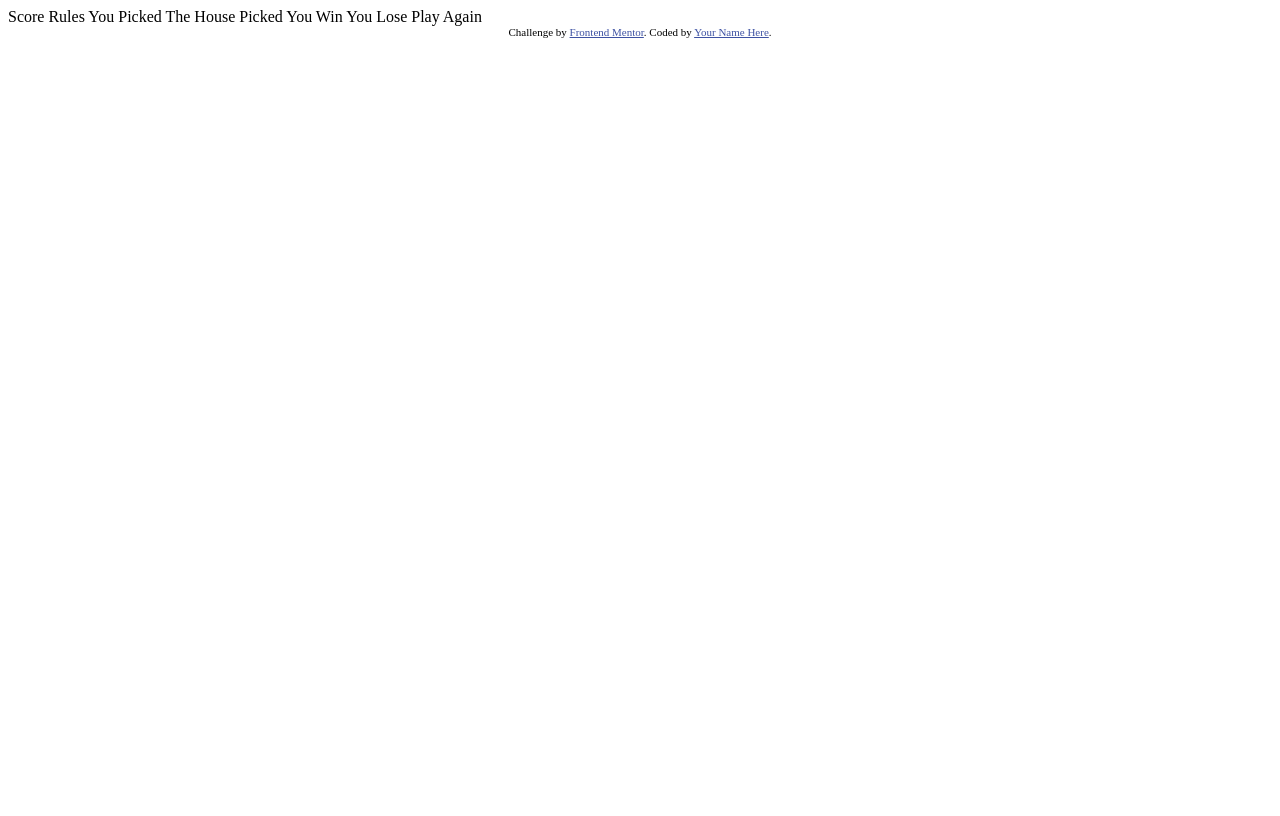
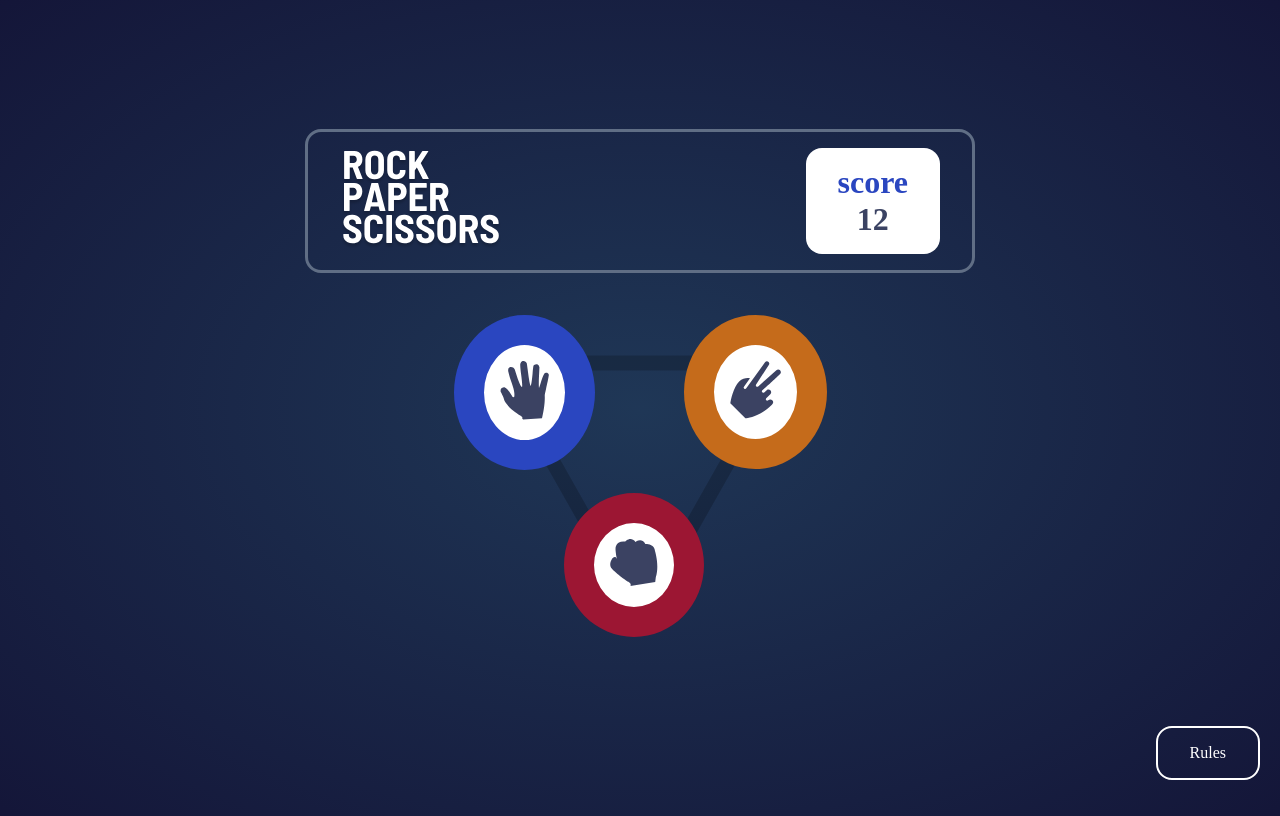
Before and after one commit to boubacarbeye/papier-pierre-ciseau, a plain HTML site: page index.html in a window 1280 px wide. Drawn offline with Linux system fonts and the light colour scheme.

Commit message:
Version statique avec html et css

```diff
--- a/index.html
+++ b/index.html
@@ -5,19 +5,8 @@
   <meta name="viewport" content="width=device-width, initial-scale=1.0"> <!-- displays site properly based on user's device -->
 
   <link rel="icon" type="image/png" sizes="32x32" href="./images/favicon-32x32.png">
-
+  <link rel="stylesheet" href="./style.css">
   <title>Frontend Mentor | Rock, Paper, Scissors</title>
-
-  Score
-  Rules
-
-  You Picked
-  The House Picked
-
-  You Win
-  You Lose
-
-  Play Again
 
   <!-- Feel free to remove these styles or customise in your own stylesheet 👍 -->
   <style>
@@ -26,12 +15,53 @@
   </style>
 </head>
 <body>
+  <div class="container">
+    <div class="header">
+      <div class="header-image">
+        <img src="./images/logo.svg" alt="">
+      </div>
+      <div class="score">
+        <div class="score-score">
+          score
+        </div>
+        <div class="score-number">
+          12
+        </div>
+      </div>
+    </div>
 
 
+    <div class="body">
+      <div class="body-image">
+        <img class="triangle" src="./images/bg-triangle.svg" alt="">
+        <div class="rock"><img src="./images/icon-rock.svg" alt=""></div>
+        <div class="scissor"><img src="./images/icon-scissors.svg" alt=""></div>
+        <div class="paper"><img src="./images/icon-paper.svg" alt=""></div>
+      </div>
 
-  <footer class="attribution">
+    </div>
+
+    <!-- <div class="game">
+      <div class="mychoice">
+        <h1>You Picked</h1>
+        <div class="rocks"><img src="./images/icon-rock.svg" alt=""></div>
+      </div>
+      <div class="computerchoice">
+        <h1>The House Picked</h1>
+        <div class="scissors"><img src="./images/icon-scissors.svg" alt=""></div>
+      </div>
+    </div> -->
+
+    <div class="rules">
+       Rules
+    </div>
+
+  </div>
+
+
+  <!-- <footer class="attribution">
     Challenge by <a href="https://www.frontendmentor.io?ref=challenge">Frontend Mentor</a>.
     Coded by <a href="#">Your Name Here</a>.
-  </footer>
+  </footer> -->
 </body>
 </html>
--- /dev/null
+++ b/style.css
@@ -0,0 +1,133 @@
+body{
+ background-image: radial-gradient(hsl(214, 47%, 23%),hsl(237, 48%, 15%));
+ display: flex;
+ flex-direction: column;
+ align-items: center;
+ justify-content: center;
+ min-height: 100vh;
+}
+.header{
+  display: flex;
+  justify-content: space-between;
+  align-items: center;
+  min-width:600px;
+  padding: 1rem 2rem;
+  border: 3px solid hsl(217, 16%, 45%);
+  border-radius: 1rem;
+}
+.score{
+  display: flex;
+  flex-direction: column;
+  align-items: center;
+  background-color:white;
+  padding: 1rem 2rem;
+  border-radius: 1rem;
+}
+.score-score{
+  font-size: 2rem;
+  color: hsl(229, 64%, 46%);
+  font-weight: bold;
+}
+.score-number{
+  font-size: 2rem;
+  color: hsl(229, 25%, 31%);
+  font-weight: bold;
+}
+.body{
+  display: flex;
+  justify-content: center;
+  align-items: center;
+  min-width:600px;
+  margin-top: 2rem;
+
+}
+.triangle{
+  width: 100%;
+
+}
+.body-image {
+  position: relative;
+  margin-top: 50px;
+  margin-bottom: 50px;
+}
+.paper{
+  position: absolute;
+  top: -40px;
+  left: -30px;
+  border: solid 30px hsl(229, 64%, 46%);
+  padding: 1rem 1rem;
+  border-radius: 50%;
+  background-color: white;
+  cursor: pointer;
+}
+.rock{
+  position: absolute;
+  bottom: 0px;
+  left: 80px;
+  border: solid 30px hsl(347, 75%, 35%);
+  padding: 1rem 1rem;
+  border-radius: 50%;
+  background-color: white;
+  cursor: pointer;
+}
+.scissor{
+  position: absolute;
+  top: -40px;
+  right: -30px;
+  border: solid 30px hsl(28, 76%, 44%);
+  padding: 1rem 1rem;
+  border-radius: 50%;
+  background-color: white;
+  cursor: pointer;
+}
+.papers{
+  border: solid 30px hsl(229, 64%, 46%);
+  padding: 1rem 1rem;
+  border-radius: 50%;
+  background-color: white;
+  cursor: pointer;
+
+}
+.rocks{
+  border: solid 30px hsl(347, 75%, 35%);
+  padding: 1rem 1rem;
+  border-radius: 50%;
+  background-color: white;
+  cursor: pointer;
+  margin-top: 20px;
+}
+.scissors{
+  border: solid 30px hsl(28, 76%, 44%);
+  padding: 1rem 1rem;
+  border-radius: 50%;
+  background-color: white;
+  cursor: pointer;
+  margin-top: 20px;
+}
+.game{
+  display: flex;
+  justify-content: space-between;
+  align-items: center;
+  min-width:00px;
+  margin-top: 2rem;
+}
+h1{
+  color: white;
+  font-size: 2rem;
+  margin-bottom: 1rem;
+}
+.mychoice, .computerchoice{
+  display: flex;
+  flex-direction: column;
+  align-items: center;
+}
+.rules{
+  color: white;
+  border: 2px solid white;
+  padding: 1rem 2rem;
+  border-radius: 1rem;
+  position: absolute;
+  right: 20px;
+  bottom: 20px;
+  cursor: pointer;
+}
```
